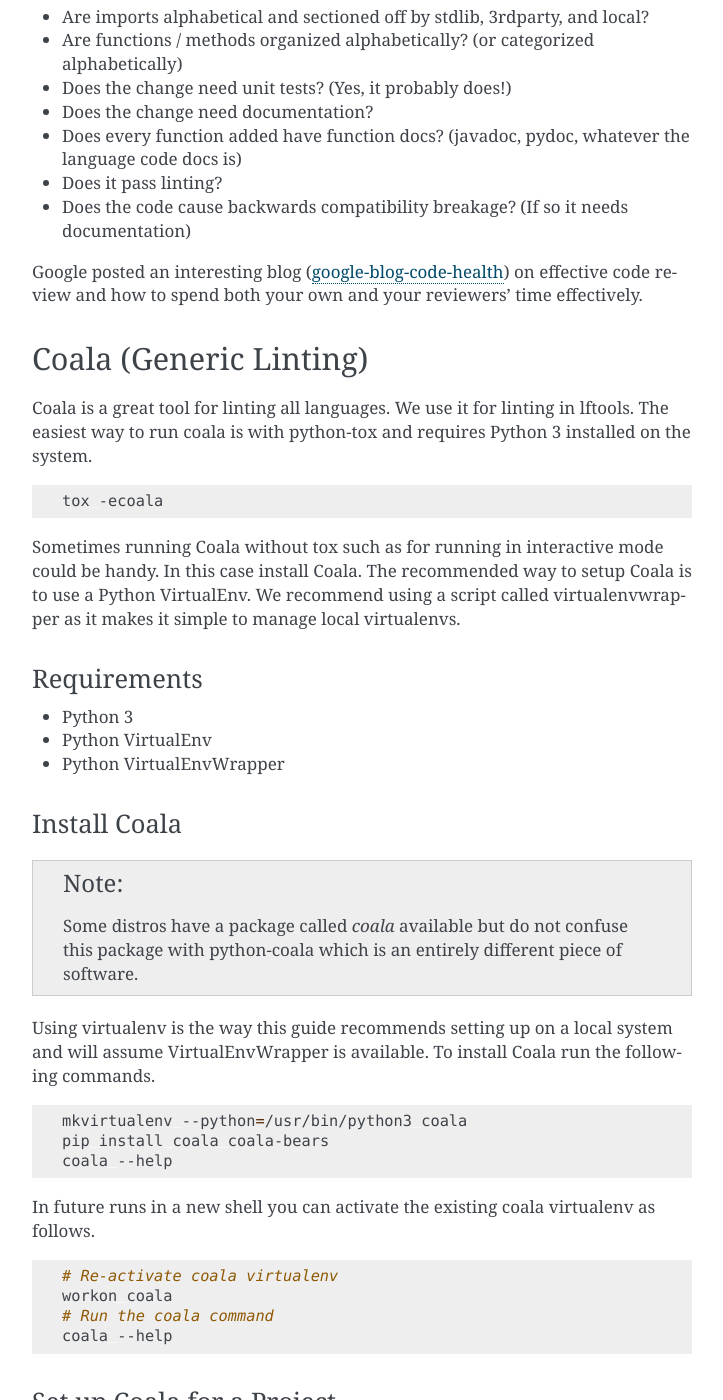
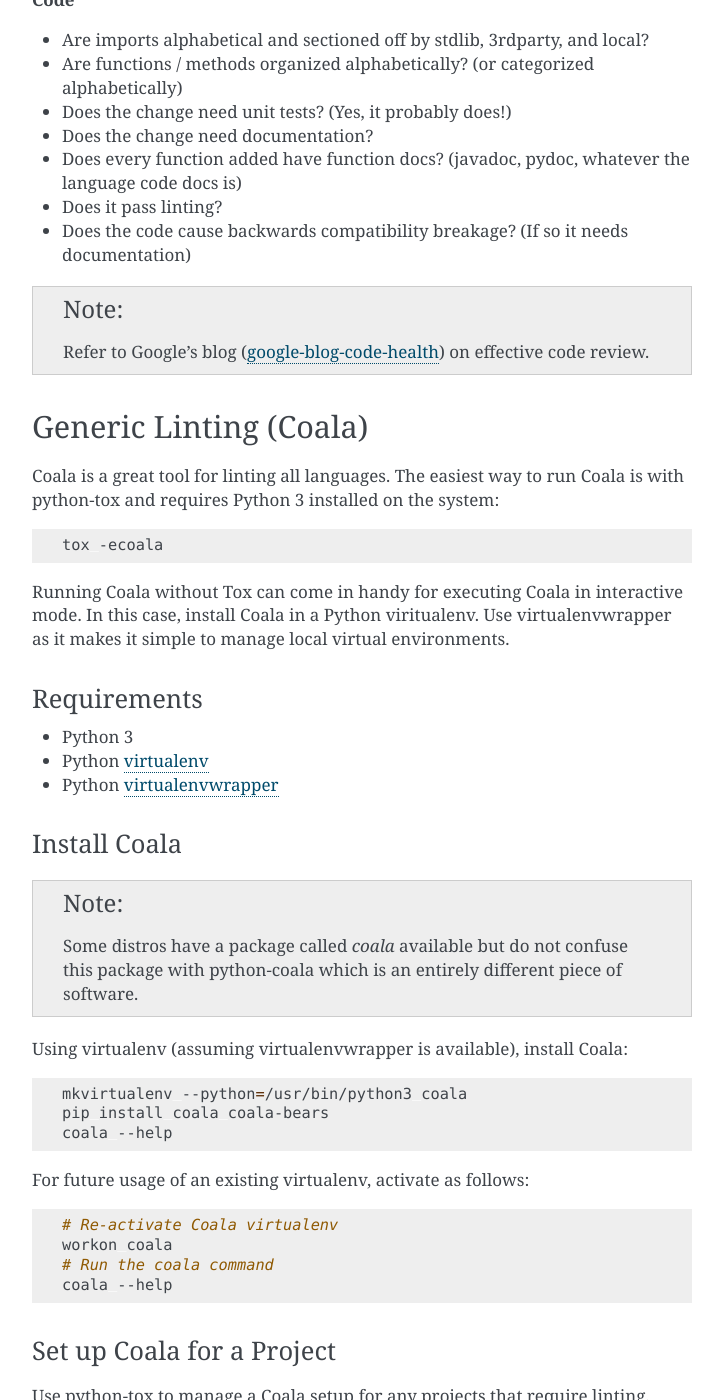
Before and after one commit to lfit/releng-docs, a Sphinx documentation site: the page built from docs/best-practices.rst, in a window 1280 px wide and 1400 px high, scrolled down 660 px. Shown: the whole window, without its empty margins (388-1111 px from the left). Built offline with Sphinx 7.4.7, drawn with Linux system fonts in a browser that asks for light colours; some of the changed text lies outside the part shown.

Commit message:
Re-word best-practices
- Do not use "you" in sentences.
- Capitalize few of the brand names used.
- Re-word some instructions to make it more direct
  with less wording.

Issue: RELENG-507
Change-Id: I92813bf51ec13a2339df3dc5065266223cfe51a4
Signed-off-by: Jessica Wagantall <jwagantall@linuxfoundation.org>

```diff
--- a/docs/best-practices.rst
+++ b/docs/best-practices.rst
@@ -11,8 +11,8 @@
 
 All patches that go into a project repo need to be code reviewed by someone
 other than the original author. Code review is a great way to both learn from
-others as well as improve code quality and we highly recommend everyone code
-review patches regardless of if you are an active committer on a project or not.
+others as well as improve code quality. Contribution to code review is highly
+recommended regardless of activity as a committer.
 
 Below provides a simple checklist of common items that code reviewers should
 look out for (Patch submitters can use this to self-review as well to ensure
@@ -26,6 +26,7 @@
   in the subject line or body?
 - Are there any typos?
 - Are all code review comments addressed?
+- Is the code rebased onto the latest HEAD of the branch?
 - Does the code pull in any dependencies that might have license conflicts
   with this project's license?
 
@@ -43,34 +44,30 @@
 - Does the code cause backwards compatibility breakage?
   (If so it needs documentation)
 
-Google posted an interesting blog (`google-blog-code-health`_) on effective
-code review and how to spend both your own and your reviewers' time
-effectively.
+.. note::
 
+    Refer to Google's blog (`google-blog-code-health`_) on effective code review.
 
-
-Coala (Generic Linting)
+Generic Linting (Coala)
 =======================
 
-Coala is a great tool for linting all languages. We use it for linting in
-lftools. The easiest way to run coala is with python-tox and requires Python 3
-installed on the system.
+Coala is a great tool for linting all languages. The easiest way to run Coala
+is with python-tox and requires Python 3 installed on the system:
 
 .. code-block:: bash
 
     tox -ecoala
 
-Sometimes running Coala without tox such as for running in interactive mode
-could be handy. In this case install Coala. The recommended
-way to setup Coala is to use a Python VirtualEnv. We recommend using a script
-called virtualenvwrapper as it makes it simple to manage local virtualenvs.
+Running Coala without Tox can come in handy for executing Coala in
+interactive mode. In this case, install Coala in a Python viritualenv.
+Use virtualenvwrapper as it makes it simple to manage local virtual environments.
 
 Requirements
 ------------
 
 * Python 3
-* Python VirtualEnv
-* Python VirtualEnvWrapper
+* Python `virtualenv <https://virtualenv.pypa.io/en/stable/>`_
+* Python `virtualenvwrapper <https://virtualenvwrapper.readthedocs.io/en/latest/index.html>`_
 
 Install Coala
 -------------
@@ -81,9 +78,7 @@
     this package with python-coala which is an entirely different piece of
     software.
 
-Using virtualenv is the way this guide recommends setting up on a local system
-and will assume VirtualEnvWrapper is available. To install Coala run the
-following commands.
+Using virtualenv (assuming virtualenvwrapper is available), install Coala:
 
 .. code-block:: bash
 
@@ -91,12 +86,11 @@
     pip install coala coala-bears
     coala --help
 
-In future runs in a new shell you can activate the existing coala virtualenv as
-follows.
+For future usage of an existing virtualenv, activate as follows:
 
 .. code-block:: bash
 
-    # Re-activate coala virtualenv
+    # Re-activate Coala virtualenv
     workon coala
     # Run the coala command
     coala --help
@@ -104,18 +98,16 @@
 Set up Coala for a Project
 --------------------------
 
-In some cases we may want to setup coala for a new project that wants to start
-linting their project. We recommend using python-tox to manage a Coala setup
-for any projects.
+Use python-tox to manage a Coala setup for any projects that require linting.
 
 **Requirements**
 
 * Python 3
-* Python VirtualEnv
-* Python Tox
+* Python `virtualenv <https://virtualenv.pypa.io/en/stable/>`_
+* Python `Tox <https://tox.readthedocs.io/>`_
 
-With requirements installed configure the project with a tox.ini and a .coafile
-file. Below are examples of .coafile and tox.ini as defined by lftools. Inside
+Configure the project with a tox.ini and a .coafile file.
+Below are examples of .coafile and tox.ini as defined by lftools. Inside
 the tox.ini file the interesting bits are under [testenv:coala].
 
 **.coafile**
```
